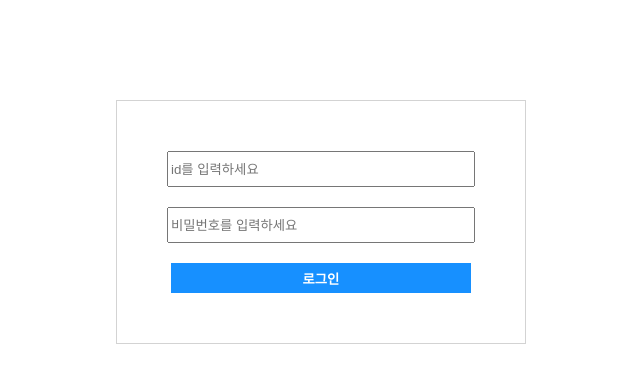
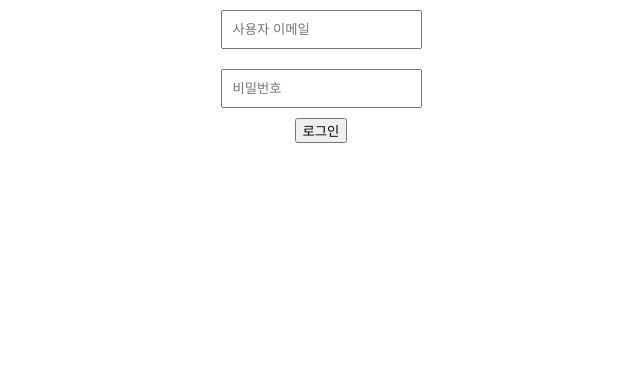
Before and after one commit to nam2350/function-component, a React (Create React App) app: page / in a window 1280 px wide. Shown: the top 382 px of the page, without its empty margins (319-959 px from the left). Built offline with nearby package versions, Linux system fonts and the light colour scheme.

Commit message:
ADD:로그인 컴포넌트

```diff
--- a/src/App.js
+++ b/src/App.js
@@ -1,22 +1,20 @@
-import React from 'react'
-import { createGlobalStyle } from 'styled-components';
-import reset from 'styled-reset'
-import Counter from './Counter';
-import LoginJH from './Component/Jaehyun/LoginJH';
+import React from "react";
+import { createGlobalStyle } from "styled-components";
+import reset from "styled-reset";
+
+import LoginJM from "./Component/Jungmin/LoginJM";
 
 const GlobalStyle = createGlobalStyle`
   ${reset}
 
-`
+`;
 const App = () => {
-
-
   return (
     <div>
-      <GlobalStyle/>
-      <LoginJH/>
+      <GlobalStyle />
+      <LoginJM />
     </div>
   );
-}
+};
 
-export default App
+export default App;
--- /dev/null
+++ b/src/Component/Jungmin/Component/Basic/Button.js
@@ -0,0 +1,8 @@
+import React from "react";
+import styled from "styled-components";
+
+const Button = ({ type }) => {
+  return <button>{type}</button>;
+};
+
+export default Button;
--- /dev/null
+++ b/src/Component/Jungmin/Component/Basic/Input.js
@@ -0,0 +1,26 @@
+import React from "react";
+import styled from "styled-components";
+
+const Input = ({ name, type, placeholder, handleInput }) => {
+  const handle = (e) => {
+    const { name, value } = e.target;
+
+    handleInput(name, value);
+  };
+
+  return (
+    <InputStyle
+      name={name}
+      type={type}
+      placeholder={placeholder}
+      onChange={handle}
+    />
+  );
+};
+
+export default Input;
+
+const InputStyle = styled.input`
+  padding: 10px;
+  margin: 10px;
+`;
--- /dev/null
+++ b/src/Component/Jungmin/LoginJM.js
@@ -0,0 +1,65 @@
+import React, { useState } from "react";
+import styled from "styled-components";
+import Input from "./Component/Basic/Input";
+import Button from "./Component/Basic/Button";
+
+const LoginJM = () => {
+  const [from, setFrom] = useState({});
+  const handleOnSubmit = (e) => {
+    e.preventDefault();
+    console.log(from);
+  };
+  const handleInput = (name, value) => {
+    setFrom((prev) => {
+      return { ...prev, [name]: value };
+    });
+  };
+
+  return (
+    <Login>
+      <InputContainer onSubmit={handleOnSubmit}>
+        {inputBox.map(({ name, type, placeholder, id }) => {
+          return (
+            <Input
+              key={id}
+              name={name}
+              type={type}
+              placeholder={placeholder}
+              handleInput={handleInput}
+            />
+          );
+        })}
+        <Button type="로그인" />
+      </InputContainer>
+    </Login>
+  );
+};
+
+const InputContainer = styled.form`
+  display: flex;
+  flex-direction: column;
+  align-items: center;
+  width: 400px;
+`;
+
+const Login = styled.div`
+  display: flex;
+  justify-content: center;
+`;
+
+const inputBox = [
+  {
+    id: 1,
+    name: "email",
+    type: "text",
+    placeholder: "사용자 이메일",
+  },
+  {
+    id: 2,
+    name: "password",
+    type: "password",
+    placeholder: "비밀번호",
+  },
+];
+
+export default LoginJM;
```
Also changed, not shown: src/Component/Jungmin/Login.js (deleted, +0 -7 lines).
